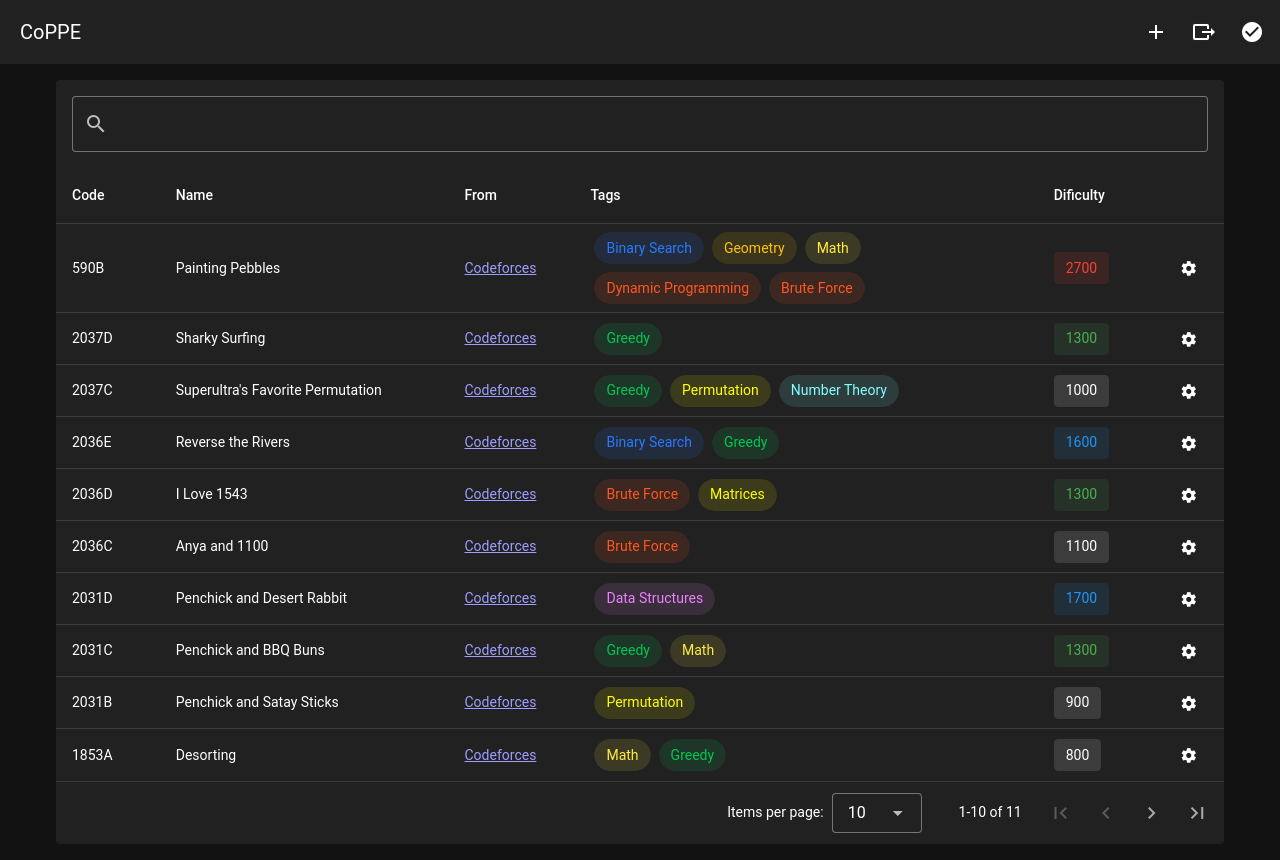
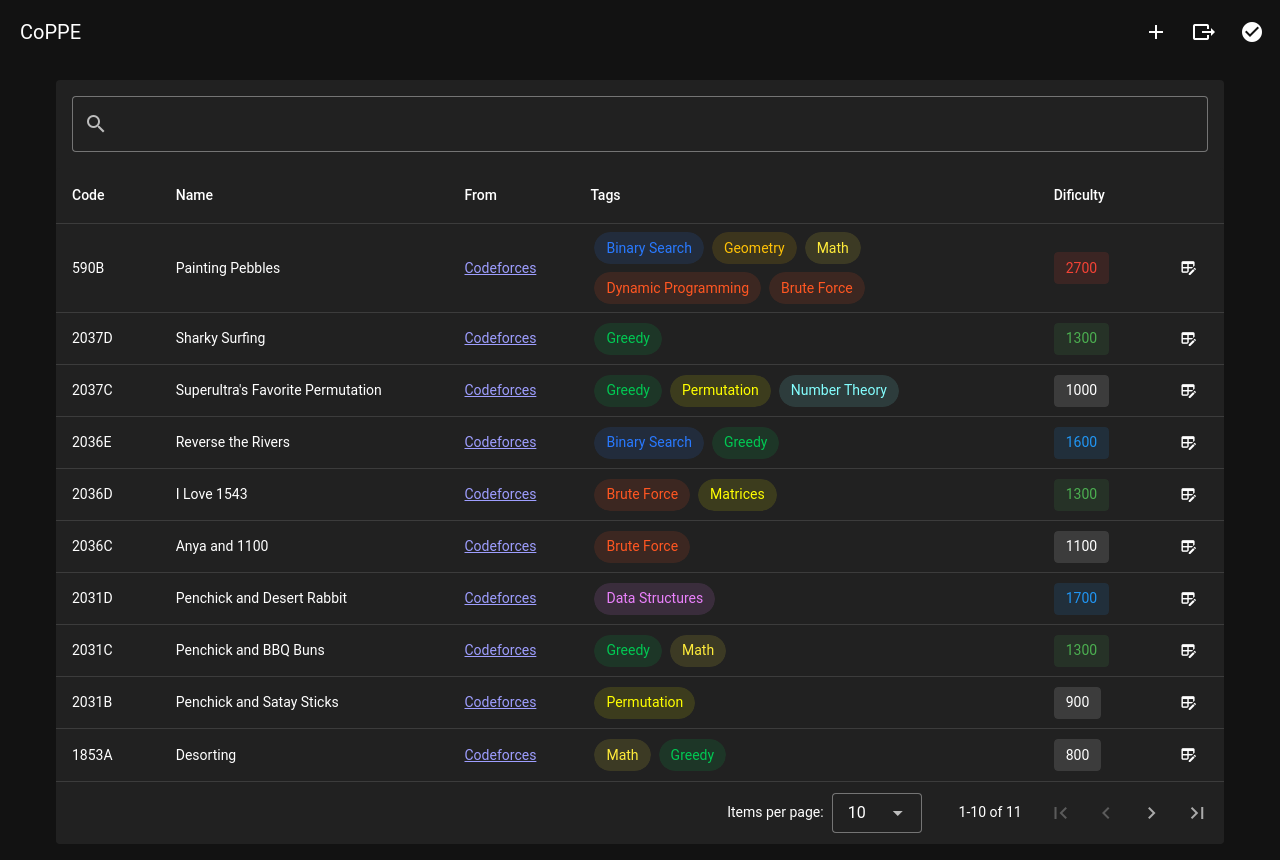
Before and after one commit to PedroDariva36/CoPPE, a Vue app: page / in a window 1280 px wide. Both pictures are taken after a click on the button 1252 px from the left and 32 px from the top of the page. Built offline with nearby package versions, Linux system fonts and the light colour scheme.

Commit message:
Fixing broken referencing of objects

```diff
--- a/src/pages/index.vue
+++ b/src/pages/index.vue
@@ -1,18 +1,23 @@
 <template>
-  <v-container class = "bg-variant"> <!-- d-flex flex-column fill-height justify-center align-center " > -->
-    <v-app-bar :elevation="0">
+  <div >
+  <v-container class = "bg-variant">
+    <!-- d-flex flex-column fill-height justify-center align-center " > -->
+    <v-app-bar class = "bg-transparent" :elevation="0" >
       <v-app-bar-title>
       <!--
         <p class="font-weight-bold text-sm-h2 text-h4 mt-2'"> CoPPE</p> <span class="font-weight-medium text-primary">Competitive Programing Problem Enumerator</span> --> CoPPE </v-app-bar-title>
       <template v-slot:append>
 
-        <template v-if = "eMode">
-          <v-btn icon @click="dialog = true"> <v-icon>mdi-plus</v-icon> </v-btn>
-          <v-btn icon @click="dl()"> <v-icon>mdi-export</v-icon> </v-btn>
-        </template>
+        <v-expand-x-transition>
+          <v-responsive class = "rounded-xl" >
+            <v-expand-transition>
+              <v-btn v-show = "eMode" icon @click="dialog = true"> <v-icon>mdi-plus</v-icon> </v-btn>
+            </v-expand-transition>
+            <v-expand-transition>
+              <v-btn v-show = "eMode" icon @click="dl()"> <v-icon>mdi-export</v-icon> </v-btn>
+            </v-expand-transition>
 
             <v-btn icon @click="eMode = !eMode">
-
               <template v-if = "eMode">
                 <v-icon>mdi-check-circle</v-icon>
               </template>
@@ -21,6 +26,8 @@
               </template>
             </v-btn>
 
+          </v-responsive>
+        </v-expand-x-transition>
       </template>
     </v-app-bar>
 
@@ -69,7 +76,7 @@
                 size="small"
                 @click="dialog = true, getItem(item)"
                 >
-                mdi-cog
+                mdi-table-edit
             </v-icon>
           </template>
 
@@ -193,14 +200,15 @@
           </v-card-actions>
       </v-card>
     </v-dialog>
+
   </v-container>
-
-
+  </div>
 </template>
 <script setup lang="ts">
   import { VNumberInput } from 'vuetify/labs/VNumberInput';
   import { problemsList } from "../problems.js";
-  import { ref } from 'vue';
+  import { ref, toRaw  } from 'vue';
+
 
   const problems = ref([...problemsList]);
 
@@ -209,14 +217,6 @@
   const origins = ref(["Codeforces", "Spoj", "Uva", "Beecrowd", "AtCoder", "Vjudge"]);
   let indexDialog = -1;
 
-  const objDialog = ref({
-      dificulty: 800,
-      code: "",
-      local: [],
-      link: "",
-      name: "",
-      tags: []
-  });
 
   let defaultDialog = {
       dificulty: 800,
@@ -227,6 +227,14 @@
       tags: []
   };
 
+  const objDialog = ref({
+      dificulty: 800,
+      code: "",
+      local: [],
+      link: "",
+      name: "",
+      tags: []
+  });
 
   const search = ref ('');
   const headers = ref([
@@ -258,23 +266,27 @@
   tags.set('Two Pointers', 'lime-accent-3');
   tags.set('Sorting', 'light-green-accent-4');
 
+
+
   //tags
   let sepTags = [...tags.keys()];
 
   function saveDialog(){
-      if(indexDialog == -1) problems.value.push(objDialog.value);
-      else Object.assign(problems.value[indexDialog], objDialog.value);
+      if(indexDialog == -1)
+        problems.value.push(JSON.parse(JSON.stringify(toRaw(objDialog.value))));
+      else
+        problems.value[indexDialog] = JSON.parse(JSON.stringify(toRaw(objDialog.value)))
       resetDialog();
   }
 
   function resetDialog(){
       indexDialog = -1;
-      Object.assign(objDialog.value, defaultDialog);
+      objDialog.value = JSON.parse(JSON.stringify(toRaw(defaultDialog)));
   }
 
   function getItem(item){
       indexDialog = problems.value.indexOf(item);
-      Object.assign(objDialog.value, problems.value[indexDialog]);
+      objDialog.value = JSON.parse(JSON.stringify(toRaw(problems.value[indexDialog])));
   }
 
   function getColorDif(rating) {
```
Also changed, not shown: 1 other file (tests, documents, lock files or other folders). Lines whose indentation alone changed are shown as unchanged.
